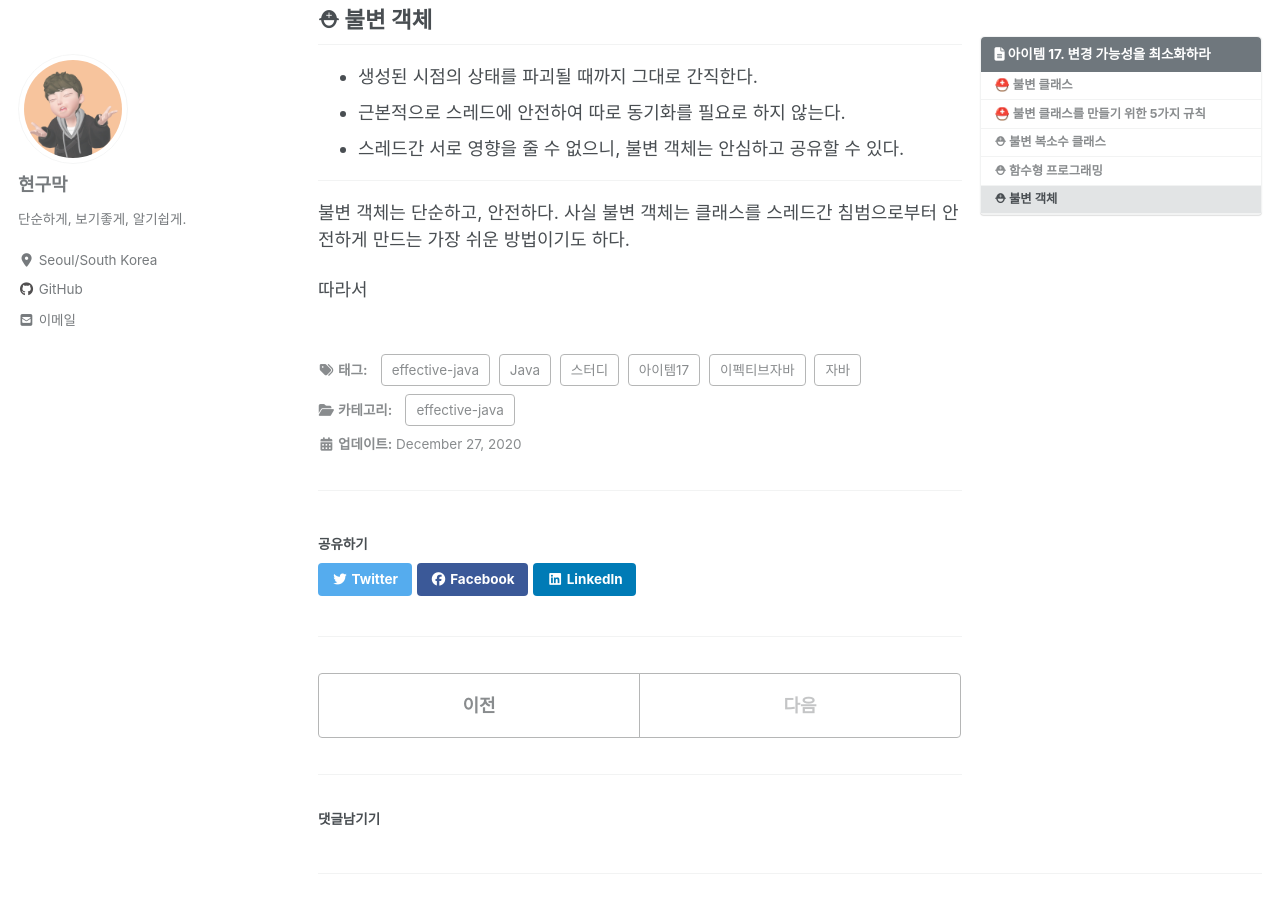
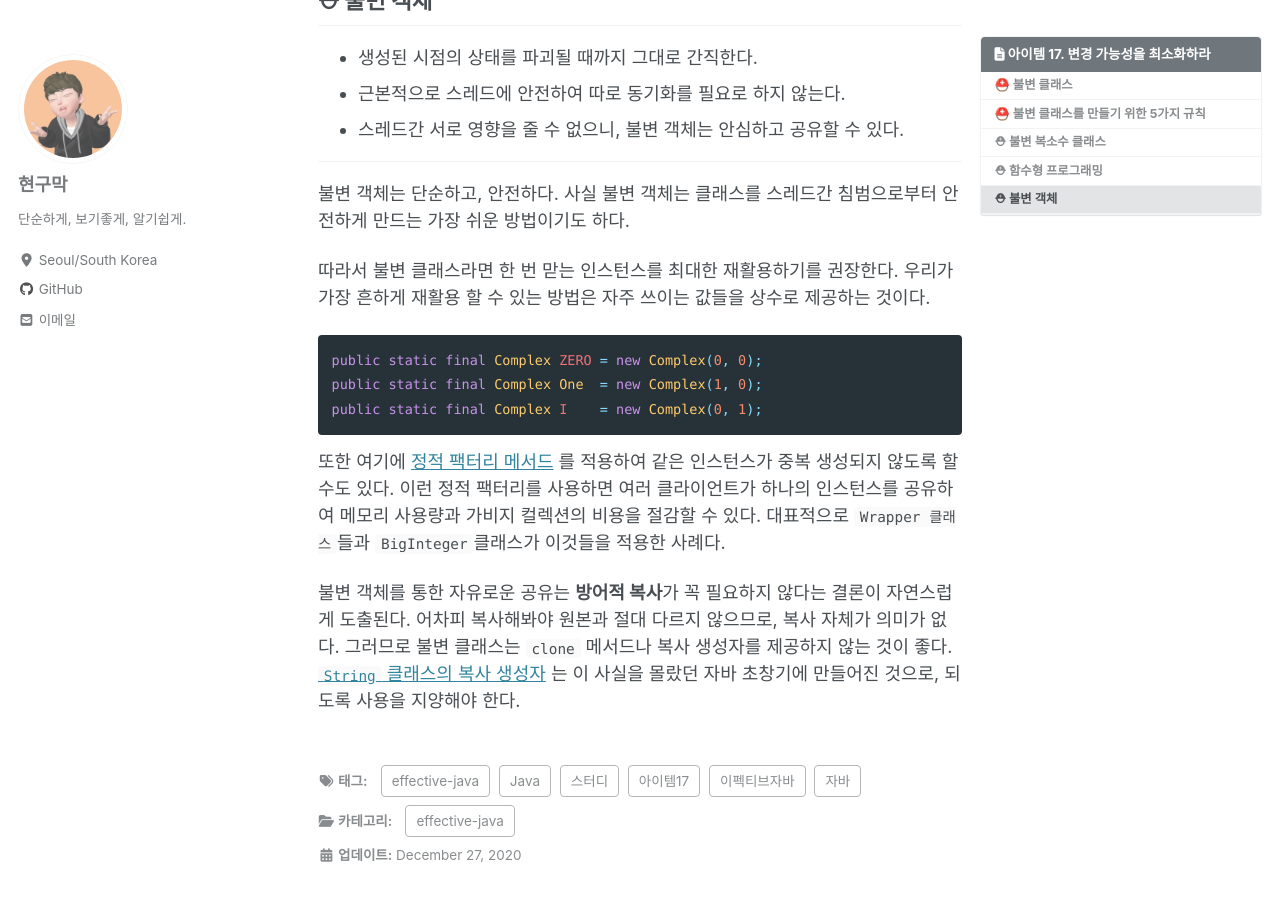
Before and after one commit to Hyeon9mak/Hyeon9mak.github.io, a Jekyll site: the page built from _posts/2020-12-27-Effective-Java-item17.md, in a window 1280 px wide and 900 px high, scrolled down 4045 px. Built offline with Jekyll 4.4.1, drawn with Linux system fonts in a browser that asks for light colours; cached includes are drawn as plain includes; nearby versions of some CDN libraries; comment, search, counter and statistics services are not loaded.

Commit message:
docs: add text in 2020-12-27-Effective-Java-item17.md

````diff
--- a/_posts/2020-12-27-Effective-Java-item17.md
+++ b/_posts/2020-12-27-Effective-Java-item17.md
@@ -38,8 +38,6 @@ toc_label: "아이템 17. 변경 가능성을 최소화하라"
 <br>
 
 ## ⛑️ 불변 클래스를 만들기 위한 5가지 규칙
-
----
 
 1. **객체의 상태를 변경하는 메서드(`setter`)를 제공하지 않는다.**
 
@@ -168,4 +166,21 @@ public final class Complex {    // final 선언
 불변 객체는 단순하고, 안전하다. 사실 불변 객체는 클래스를
 스레드간 침범으로부터 안전하게 만드는 가장 쉬운 방법이기도 하다.
 
-따라서
+따라서 불변 클래스라면 한 번 맏는 인스턴스를 최대한 재활용하기를 권장한다.
+우리가 가장 흔하게 재활용 할 수 있는 방법은 자주 쓰이는 값들을 상수로 제공하는 것이다.
+
+```java
+public static final Complex ZERO = new Complex(0, 0);
+public static final Complex One  = new Complex(1, 0);
+public static final Complex I    = new Complex(0, 1);
+```
+
+또한 여기에 [정적 팩터리 메서드](https://hyeon9mak.github.io/effective-java/Effective-Java-item01/)
+를 적용하여 같은 인스턴스가 중복 생성되지 않도록 할 수도 있다. 이런 정적 팩터리를 사용하면
+여러 클라이언트가 하나의 인스턴스를 공유하여 메모리 사용량과 가비지 컬렉션의 비용을 절감할 수 있다.
+대표적으로 `Wrapper 클래스`들과 `BigInteger`클래스가 이것들을 적용한 사례다.
+
+불변 객체를 통한 자유로운 공유는 **방어적 복사**가 꼭 필요하지 않다는 결론이 자연스럽게 도출된다.
+어차피 복사해봐야 원본과 절대 다르지 않으므로, 복사 자체가 의미가 없다. 그러므로 불변 클래스는
+`clone` 메서드나 복사 생성자를 제공하지 않는 것이 좋다. [`String` 클래스의 복사 생성자](https://hyeon9mak.github.io/effective-java/Effective-Java-item06/)
+는 이 사실을 몰랐던 자바 초창기에 만들어진 것으로, 되도록 사용을 지양해야 한다.
````
